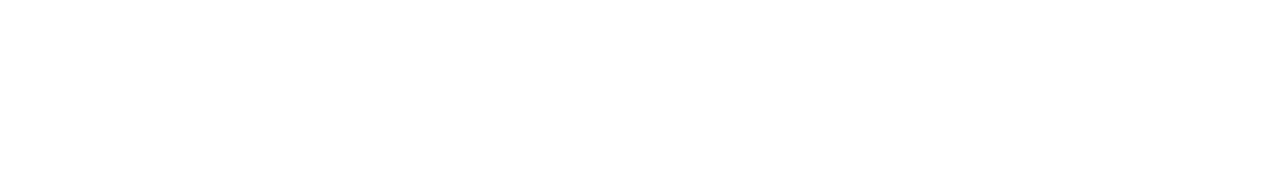
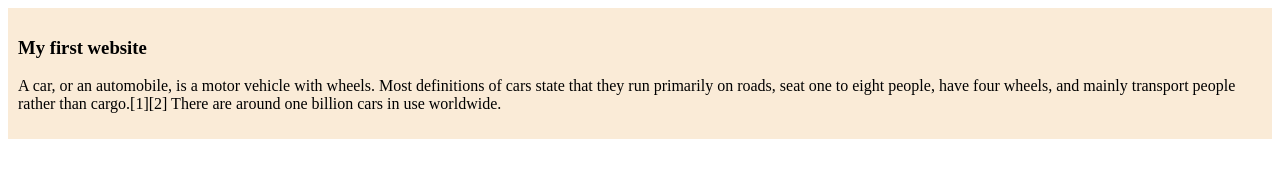
Before and after one commit to sahaantara-ops/my-simple-website, a plain HTML site: page index.html in a window 1280 px wide. Drawn offline with Linux system fonts and the light colour scheme.

Commit message:
added the first blog

```diff
--- a/index.html
+++ b/index.html
@@ -4,8 +4,14 @@
     <meta charset="UTF-8">
     <meta name="viewport" content="width=device-width, initial-scale=1.0">
     <title>My Simple Website</title>
+    <link rel="stylesheet" href="styles/blog.css">
 </head>
 <body>
-
+    <div>
+        <h3>My first website</h3>
+        <p>
+            A car, or an automobile, is a motor vehicle with wheels. Most definitions of cars state that they run primarily on roads, seat one to eight people, have four wheels, and mainly transport people rather than cargo.[1][2] There are around one billion cars in use worldwide.
+        </p>
+    </div>
 </body>
 </html>
--- /dev/null
+++ b/styles/blog.css
@@ -0,0 +1,5 @@
+div{
+    background-color: antiquewhite;
+    padding: 10px;
+
+}
```
